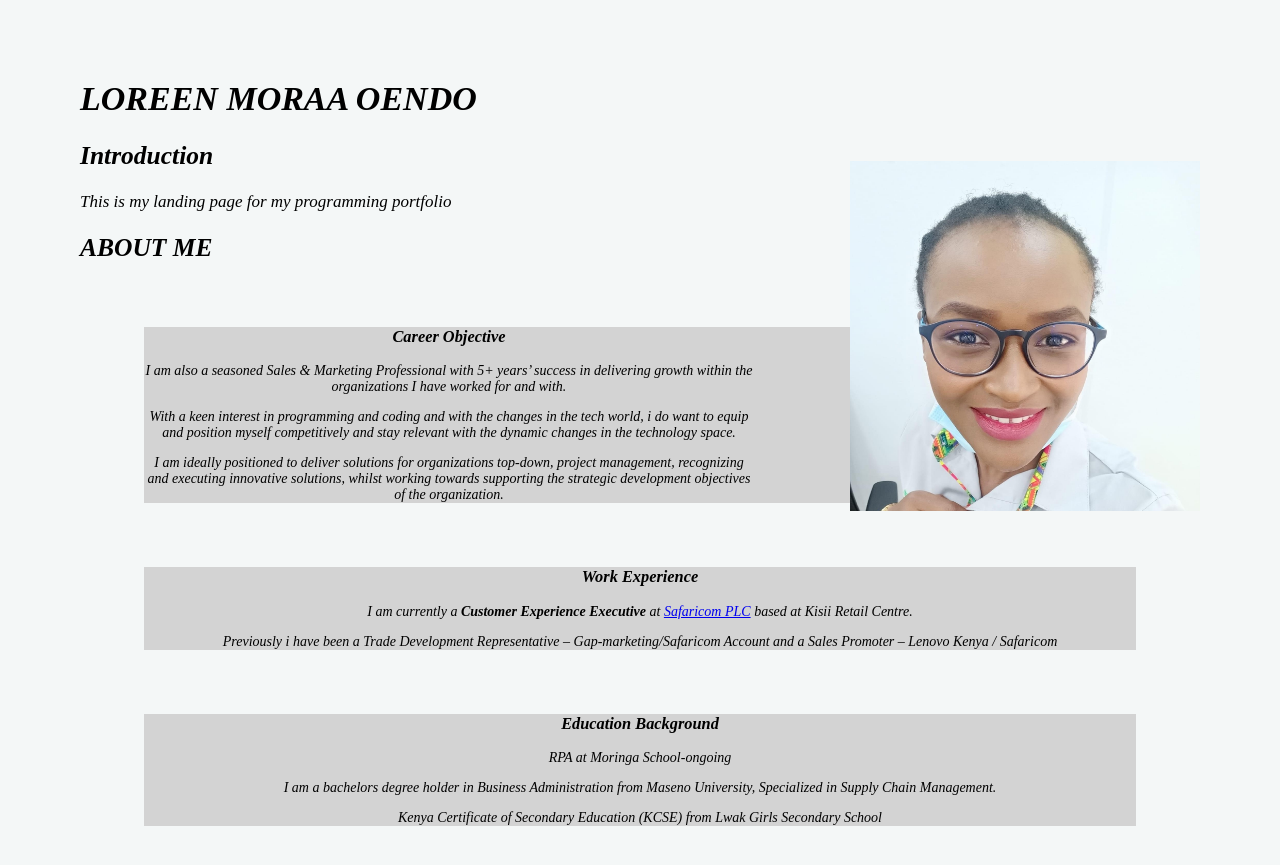
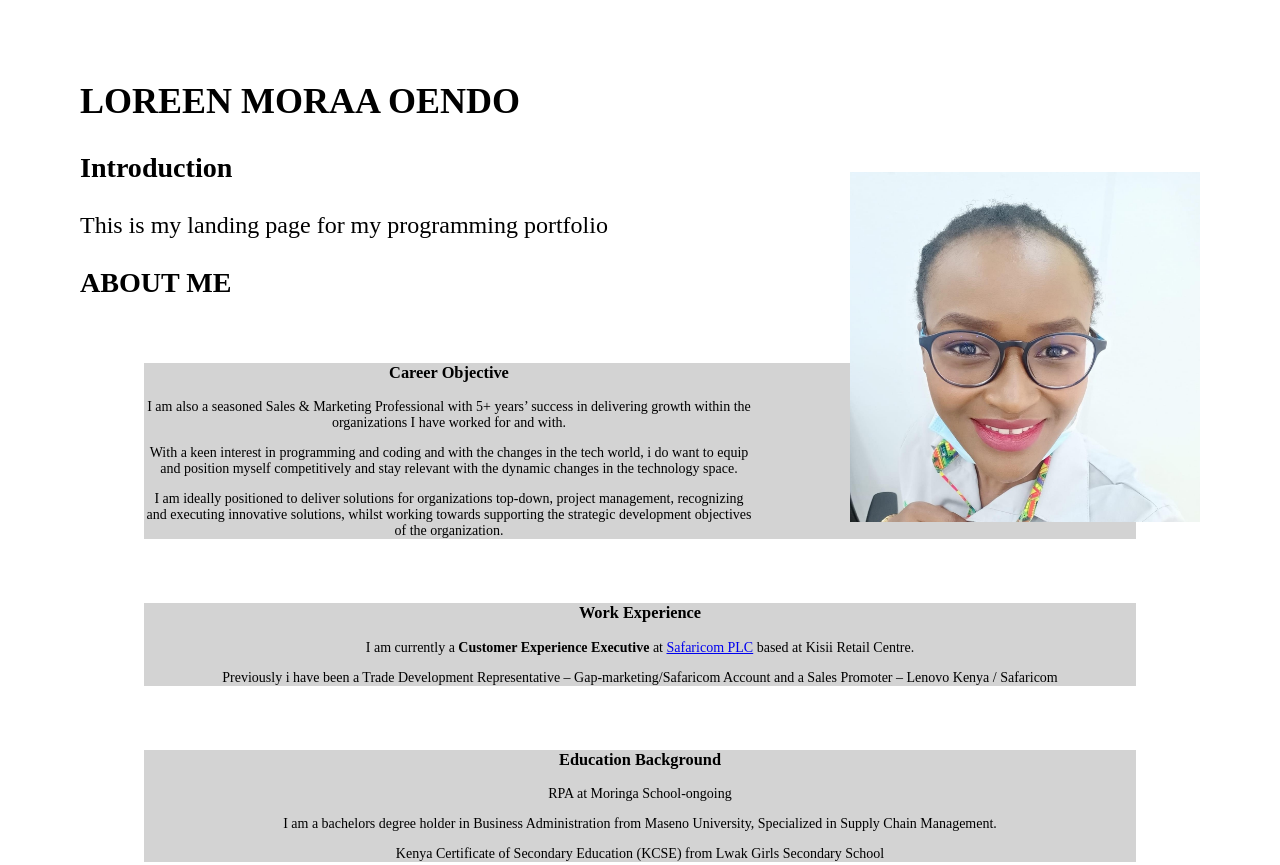
Before and after one commit to loreenmoraa/Firstflowchart, a plain HTML site: page moringa-school-projects/independent-project/index.html in a window 1280 px wide. Shown: the top 865 px of the page. Drawn offline with Linux system fonts and the light colour scheme.

Commit message:
added font styles to index.html file

```diff
--- a/moringa-school-projects/independent-project/index.html
+++ b/moringa-school-projects/independent-project/index.html
@@ -6,11 +6,11 @@
   </head>
   <body class="body">
     <div>
-      <h1> LOREEN MORAA OENDO</h1>
+      <h2> LOREEN MORAA OENDO</h2>
       <img src="images/loreen.jpg" alt="A photo of myself">
-      <h2>Introduction</h2>
+      <h3>Introduction</h3>
       <p>This is my landing page for my programming portfolio </p>
-      <h2>ABOUT ME</h2>
+      <h3>ABOUT ME</h3>
 
       <div class="content">
       <h3>Career Objective</h3>
--- a/moringa-school-projects/independent-project/styles.css
+++ b/moringa-school-projects/independent-project/styles.css
@@ -8,8 +8,9 @@ img {
 }
 .body {
   margin: 5pc;
-  font-size: 17px;
-  font-style: oblique;
+  font-size: 24px;
+  font-style:normal;
+  font-family:'Gill Sans', 'Gill Sans MT', Calibri, 'Trebuchet MS', sans-serif
   background-color: rgb(244, 247, 247);
 }
 
```
